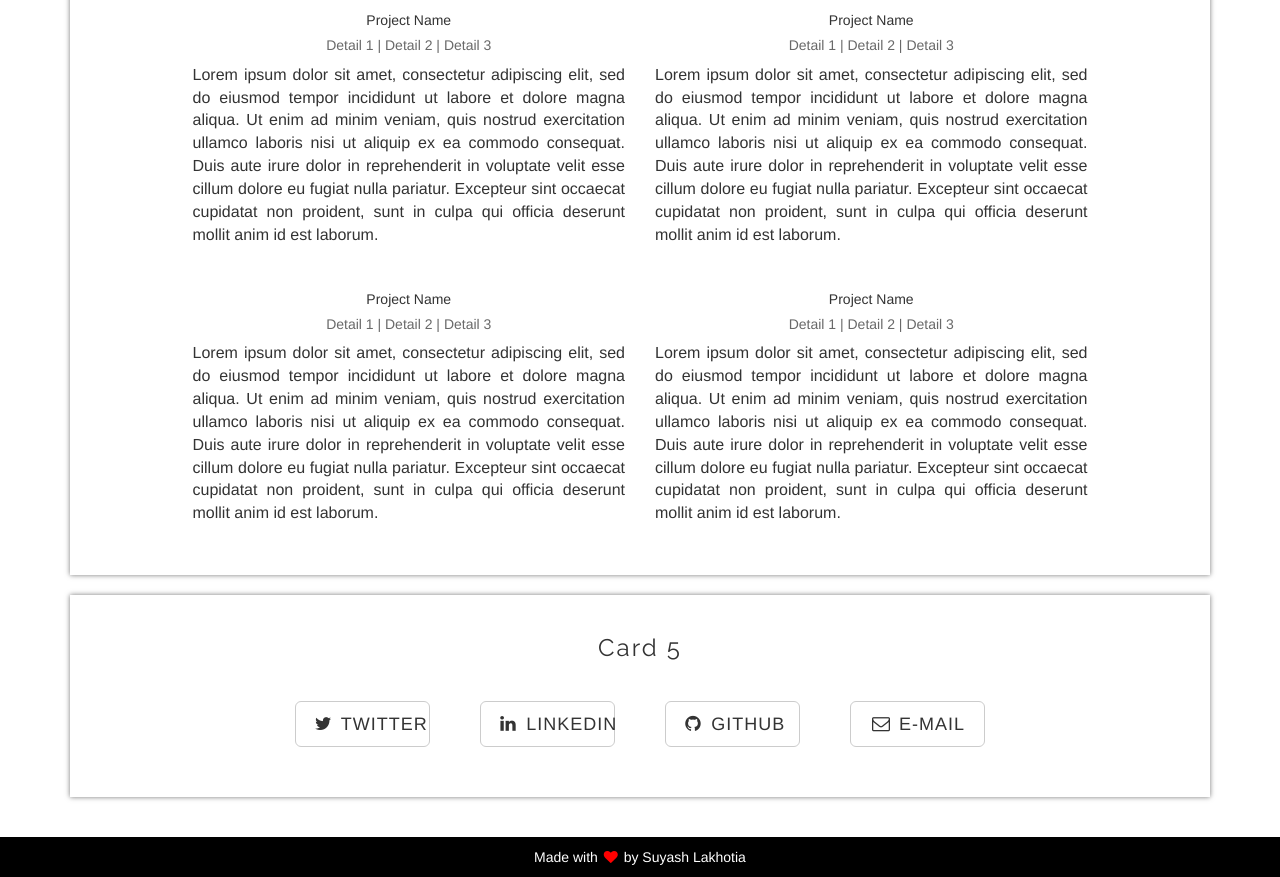
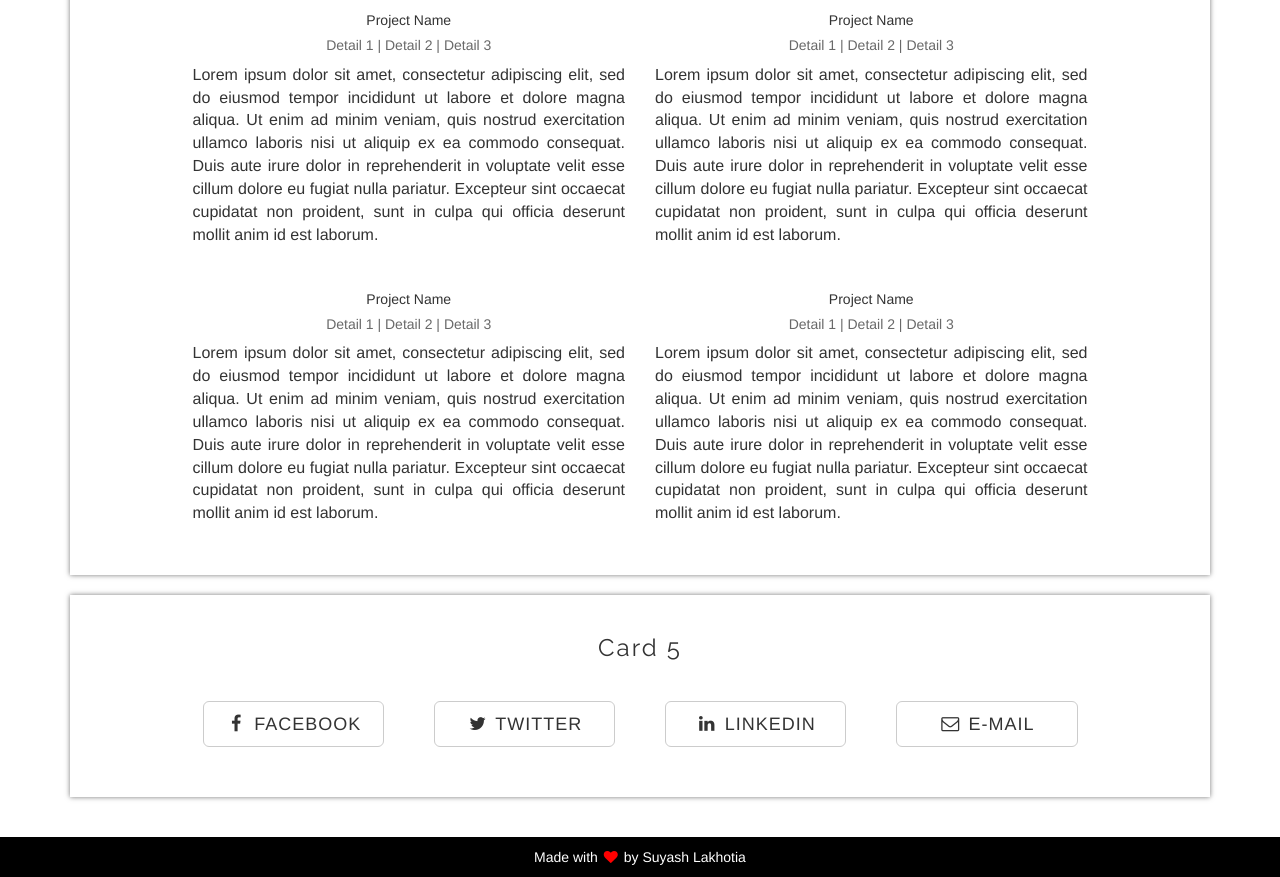
Before and after one commit to SuyashLakhotia/BootstrapCards, a website with bundled scripts: page index.html in a window 1280 px wide. Shown: the part 2713-3590 px from the top of the page. Built offline with nearby package versions, Linux system fonts and the light colour scheme.

Commit message:
Updated Template Content

```diff
--- a/css/cards.css
+++ b/css/cards.css
@@ -391,6 +391,14 @@ Footer Styles
   font-size: 14px;
 }
 
+.footer a {
+  color: #fff;
+}
+
+.footer a:hover {
+  text-decoration: underline;
+}
+
 /*******************************************************************************
 Home Page Styles
 *******************************************************************************/
--- a/index.html
+++ b/index.html
@@ -99,7 +99,7 @@
                     <div class="card-labels">
                         <p class="card-label wow fadeIn"><span class="label label-success">Something Relevant</span></p>
                         <p class="card-label wow fadeIn"><span class="label label-success">Something Relevant</span></p>
-                        <p class="card-label wow fadeIn"><span class="label label-success">Something Relevant</span></p>
+                        <p class="card-label wow fadeIn"><span class="label label-default">Something Irrelevant</span></p>
                         <p class="card-label wow fadeIn"><span class="label label-default">Something Irrelevant</span></p>
                     </div>
                 </div>
@@ -218,25 +218,29 @@
             <div>
                 <h3>Card 5</h3>
             </div>
+            <div class="row">
+                <div class="col-md-10 col-md-offset-1">
                     <div class="row text-center">
-                <div class="col-md-2 col-md-offset-2">
+                        <div class="col-md-3">
+                            <div class="btn-wrapper wow fadeIn">
+                                <a href="https://www.facebook.com/" target="_blank" class="btn btn-default btn-lg"><i class="fa fa-facebook fa-fw"></i> Facebook</a>
+                            </div>
+                        </div>
+                        <div class="col-md-3">
                             <div class="btn-wrapper wow fadeIn">
                                 <a href="https://twitter.com/" target="_blank" class="btn btn-default btn-lg"><i class="fa fa-twitter fa-fw"></i> Twitter</a>
                             </div>
                         </div>
-                <div class="col-md-2">
+                        <div class="col-md-3">
                             <div class="btn-wrapper wow fadeIn">
                                 <a href="https://linkedin.com/" target="_blank" class="btn btn-default btn-lg"><i class="fa fa-linkedin fa-fw"></i> LinkedIn</a>
                             </div>
                         </div>
-                <div class="col-md-2">
+                        <div class="col-md-3">
                             <div class="btn-wrapper wow fadeIn">
-                        <a href="https://github.com/" target="_blank" class="btn btn-default btn-lg"><i class="fa fa-github fa-fw"></i> GitHub</a>
+                                <a href="mailto:email@example.com" class="btn btn-default btn-lg"><i class="fa fa-envelope-o fa-fw"></i> E-Mail</a>
                             </div>
                         </div>
-                <div class="col-md-2">
-                    <div class="btn-wrapper wow fadeIn">
-                        <a href="mailto:email@example.com" class="btn btn-default btn-lg"><i class="fa fa-envelope-o fa-fw"></i> E-Mail</a>
                     </div>
                 </div>
             </div>
@@ -247,7 +251,7 @@
     <!-- Footer -->
     <footer>
         <div class="container-fluid footer">
-            <p align="center">Made with <span class="fa fa-heart fa-fw" style="color: #ff0000;"></span> by Suyash Lakhotia</a></p>
+            <p align="center">Made with <span class="fa fa-heart fa-fw" style="color: #ff0000;"></span> by <a href="http://suyashlakhotia.com" targer="_blank">Suyash Lakhotia</a></p>
         </div>
     </footer>
 
```
Also changed, not shown: blog-post.html (+1 -1 lines), blog.html (+1 -1 lines). Lines whose indentation alone changed are shown as unchanged.
